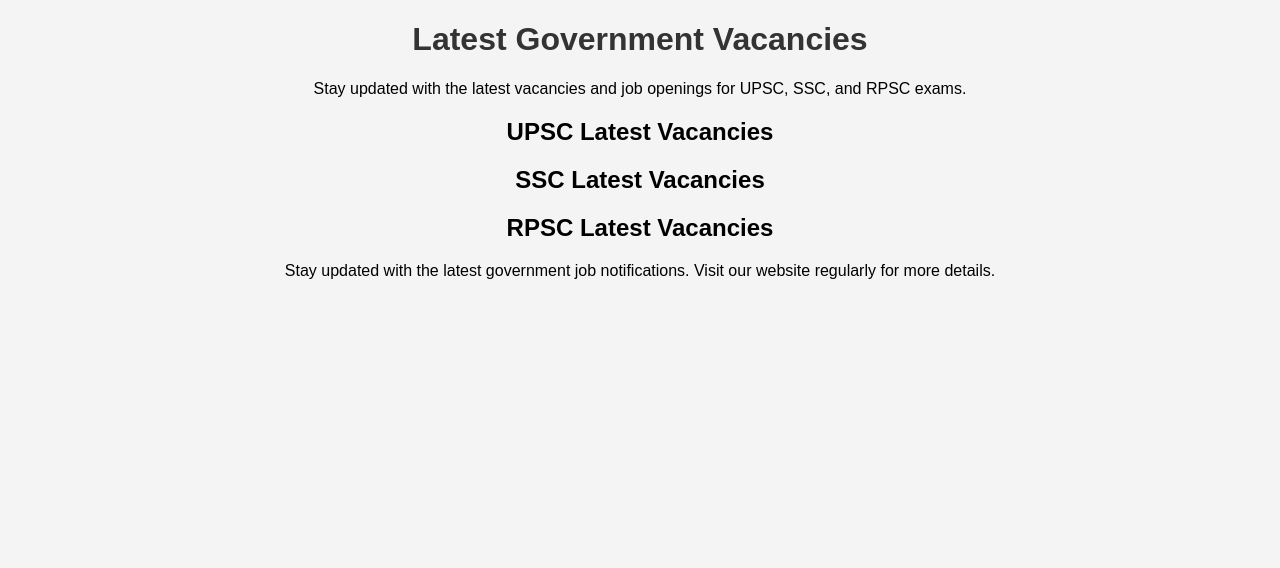
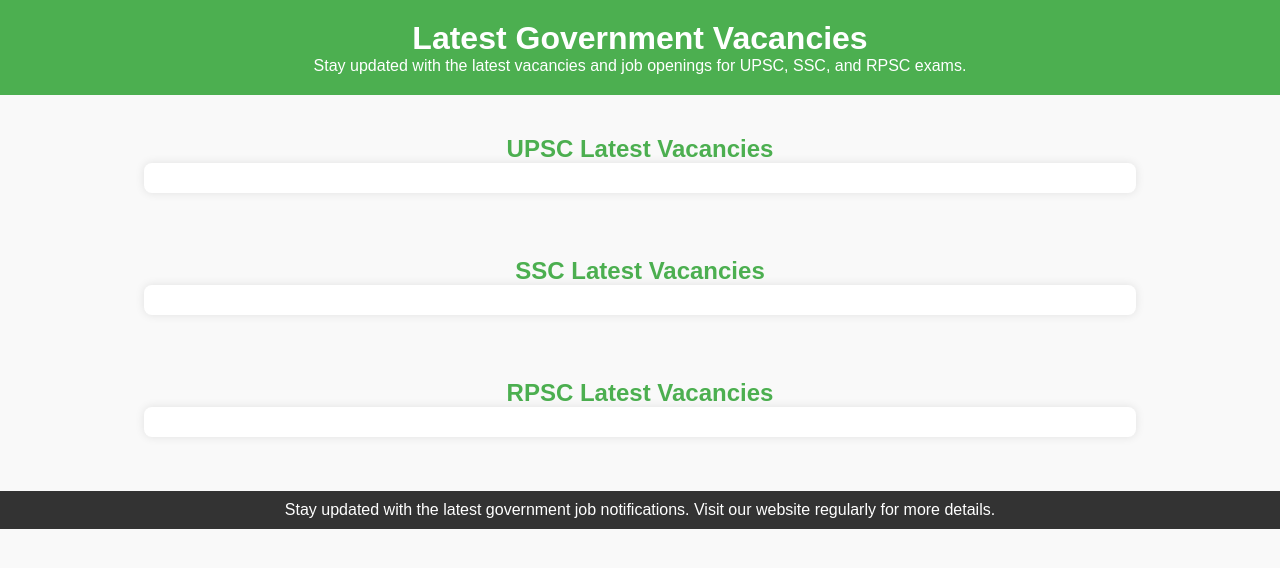
Before and after one commit to pmieduverse/pmieduverse, a plain HTML site: page index.html in a window 1280 px wide. Drawn offline with Linux system fonts and the light colour scheme.

Commit message:
style.css

```diff
--- a/style.css
+++ b/style.css
@@ -1,9 +1,58 @@
+/* Basic reset */
+* {
+    margin: 0;
+    padding: 0;
+    box-sizing: border-box;
+}
+
 body {
     font-family: Arial, sans-serif;
-    background-color: #f4f4f4;
+    background-color: #f9f9f9;
     text-align: center;
 }
 
+header {
+    background-color: #4CAF50;
+    color: white;
+    padding: 20px;
+}
+
 h1 {
-    color: #333;
+    margin: 0;
 }
+
+section {
+    padding: 20px;
+    margin: 20px 0;
+}
+
+h2 {
+    color: #4CAF50;
+}
+
+.vacancy-list {
+    text-align: left;
+    display: inline-block;
+    width: 80%;
+    background-color: white;
+    padding: 15px;
+    border-radius: 8px;
+    box-shadow: 0 0 10px rgba(0, 0, 0, 0.1);
+}
+
+ul {
+    list-style-type: none;
+    padding: 0;
+}
+
+li {
+    margin: 10px 0;
+    font-size: 16px;
+}
+
+footer {
+    background-color: #333;
+    color: white;
+    padding: 10px;
+    margin-top: 30px;
+}
```
